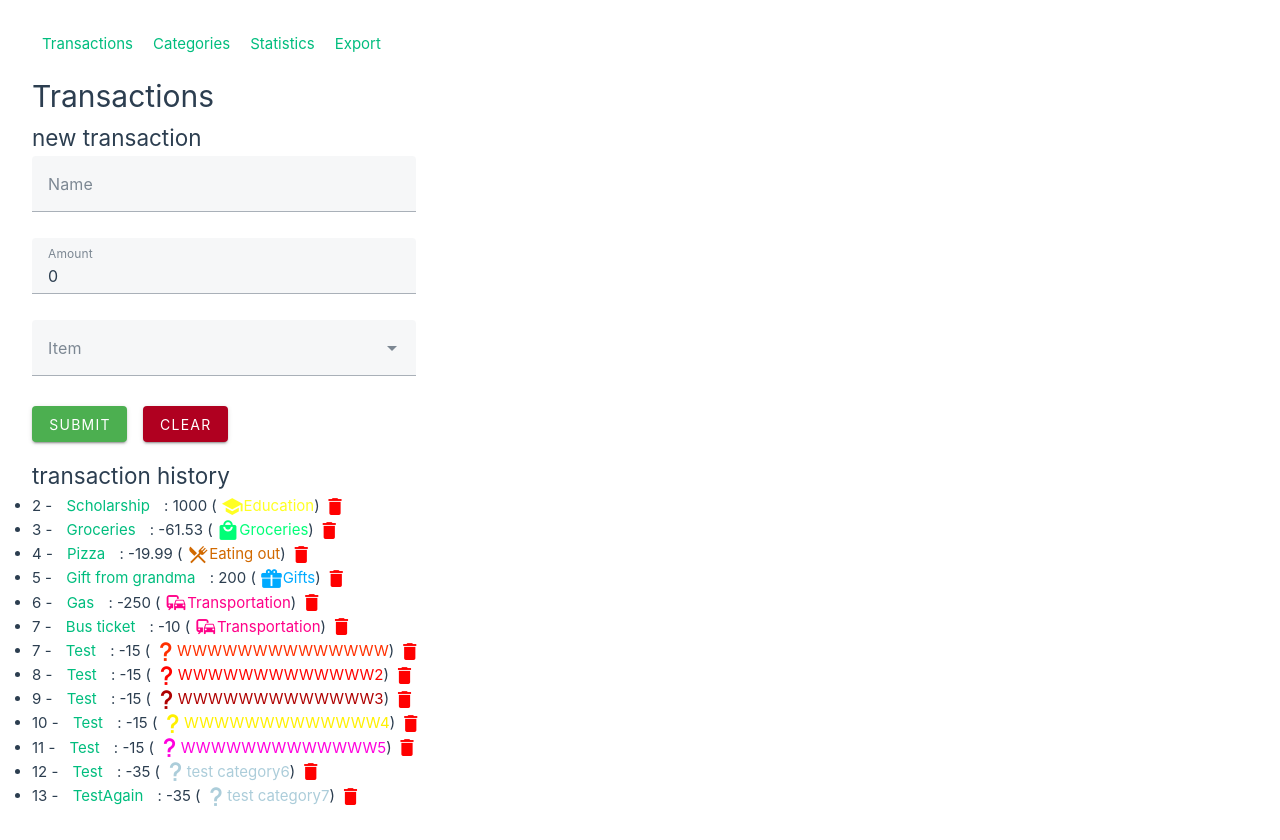
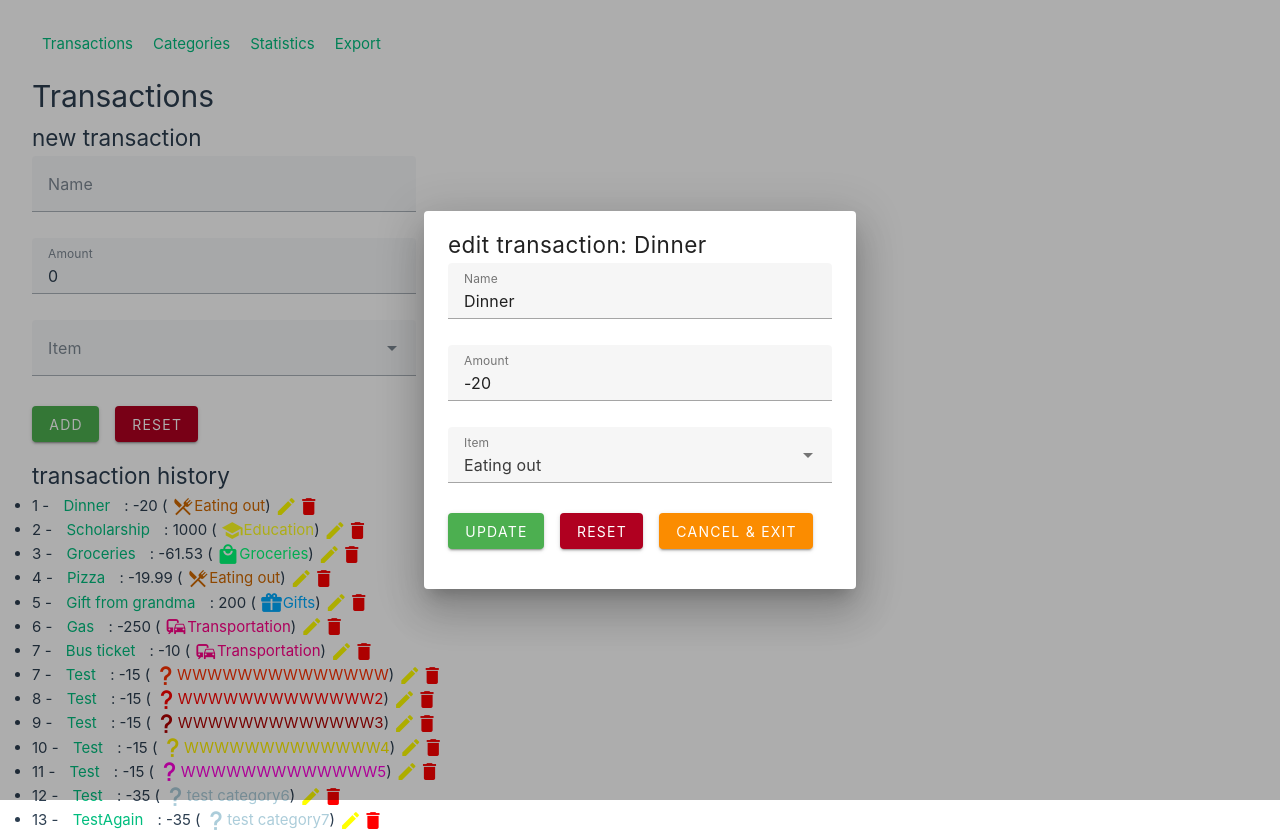
Before and after one commit to FilipTarajko/finance-manager, a Vue app: page / in a window 1280 px wide. Both pictures are taken after a click on the button 286 px from the left and 506 px from the top of the page. After the commit the page ends 800 px from the top, so only its background shows below. Built offline with nearby package versions, Linux system fonts and the light colour scheme.

Commit message:
Add transaction editing

```diff
--- a/src/components/NewTransactionForm.vue
+++ b/src/components/TransactionForm.vue
@@ -8,10 +8,16 @@ import { useCategoriesStore } from '../stores/categoriesStore'
 const transactionsStore = useTransactionsStore()
 const categoriesStore = useCategoriesStore()
 
+const props = defineProps(['transaction', 'hideDialog'])
+
+const isEditing = computed(() => {
+  return !!props?.transaction?.name
+})
+
 const initialState = {
-  name: '',
-  amount: 0,
-  category: null
+  name: props?.transaction?.name ?? '',
+  amount: props?.transaction?.amount ?? 0,
+  category: props?.transaction?.category ?? null
 }
 
 const state = reactive({
@@ -46,17 +52,22 @@ function clear() {
   }
 }
 
-function addTransaction() {
+function editOrCreateAndAddTransaction() {
   v$.value.$validate()
   if (v$.value.$error || !state.category) {
     return
   }
-  transactionsStore.addTransaction(state.name, state.amount, state.category)
+  if (isEditing.value) {
+    transactionsStore.editExistingTransaction(props.transaction, state)
+    props.hideDialog()
+  } else {
+    transactionsStore.createAndAddTransaction(state.name, state.amount, state.category)
+  }
 }
 </script>
 
 <template>
-  <h2>new transaction</h2>
+  <h2>{{ isEditing ? 'edit transaction: ' + props.transaction.name : 'new transaction' }}</h2>
   <form class="mb-4" style="width: 24rem">
     <v-text-field
       v-model="state.name"
@@ -92,7 +103,10 @@ function addTransaction() {
     >
     </v-select>
 
-    <v-btn class="me-4" @click="addTransaction" color="success"> submit </v-btn>
-    <v-btn @click="clear" color="error"> clear </v-btn>
+    <v-btn class="me-4" @click="editOrCreateAndAddTransaction" color="success">
+      {{ isEditing ? 'update' : 'add' }}
+    </v-btn>
+    <v-btn class="me-4" @click="clear" color="error"> reset </v-btn>
+    <v-btn v-if="isEditing" @click="hideDialog" color="warning"> cancel & exit </v-btn>
   </form>
 </template>
--- a/src/stores/transactionsStore.ts
+++ b/src/stores/transactionsStore.ts
@@ -111,7 +111,7 @@ export const useTransactionsStore = defineStore('transactionsStore', () => {
 
   const negativeTransactions = computed(() => transactions.value.filter((elem) => elem.amount < 0))
 
-  function addTransaction(name: string, amount: number, category: Category) {
+  function createAndAddTransaction(name: string, amount: number, category: Category) {
     let nextId = 0
     for (const elem of transactions.value) {
       if (nextId <= elem.id) {
@@ -127,6 +127,12 @@ export const useTransactionsStore = defineStore('transactionsStore', () => {
     })
   }
 
+  function editExistingTransaction(transaction: Transaction, newState: any) {
+    transaction.amount = newState.amount
+    transaction.category = newState.category
+    transaction.name = newState.name
+  }
+
   function deleteTransaction(transaction: Transaction) {
     transactions.value = transactions.value.filter((elem) => elem != transaction)
   }
@@ -135,7 +141,8 @@ export const useTransactionsStore = defineStore('transactionsStore', () => {
     transactions,
     positiveTransactions,
     negativeTransactions,
-    addTransaction,
+    createAndAddTransaction,
+    editExistingTransaction,
     deleteTransaction
   }
 })
--- a/src/views/TransactionsView.vue
+++ b/src/views/TransactionsView.vue
@@ -1,13 +1,27 @@
 <script setup lang="ts">
-import NewTransactionForm from '@/components/NewTransactionForm.vue'
+import TransactionForm from '@/components/TransactionForm.vue'
 import { useTransactionsStore } from '../stores/transactionsStore'
+import { ref, type Ref } from 'vue'
+import type { Transaction } from '@/types/types'
 const transactionsStore = useTransactionsStore()
+
+let isDialogShown = ref(false)
+let dialogTransaction: Ref<Transaction | null> = ref(null)
+
+function showDialog(transaction: Transaction) {
+  dialogTransaction.value = transaction
+  isDialogShown.value = true
+}
+
+function hideDialog() {
+  isDialogShown.value = false
+}
 </script>
 
 <template>
   <main>
     <h1>Transactions</h1>
-    <NewTransactionForm />
+    <TransactionForm />
     <h2>transaction history</h2>
     <ul>
       <li v-for="transaction of transactionsStore.transactions" :key="transaction.id">
@@ -21,11 +35,26 @@ const transactionsStore = useTransactionsStore()
           <v-icon :icon="transaction.category.icon" />{{ transaction.category.name }} </span
         >)
         <v-icon
+          @click="showDialog(transaction)"
+          class="edit-button"
+          icon="mdi-pencil"
+          style="color: yellow"
+        />
+        <v-icon
           icon="mdi-delete"
+          class="remove-button"
           style="color: red"
           @click="transactionsStore.deleteTransaction(transaction)"
         ></v-icon>
       </li>
     </ul>
+    <v-dialog width="auto" v-model="isDialogShown">
+      <v-card>
+        <v-card-text>
+          <TransactionForm :transaction="dialogTransaction" :hideDialog="hideDialog">
+          </TransactionForm>
+        </v-card-text>
+      </v-card>
+    </v-dialog>
   </main>
 </template>
```
Also changed, not shown: 2 other files (tests, documents, lock files or other folders).
